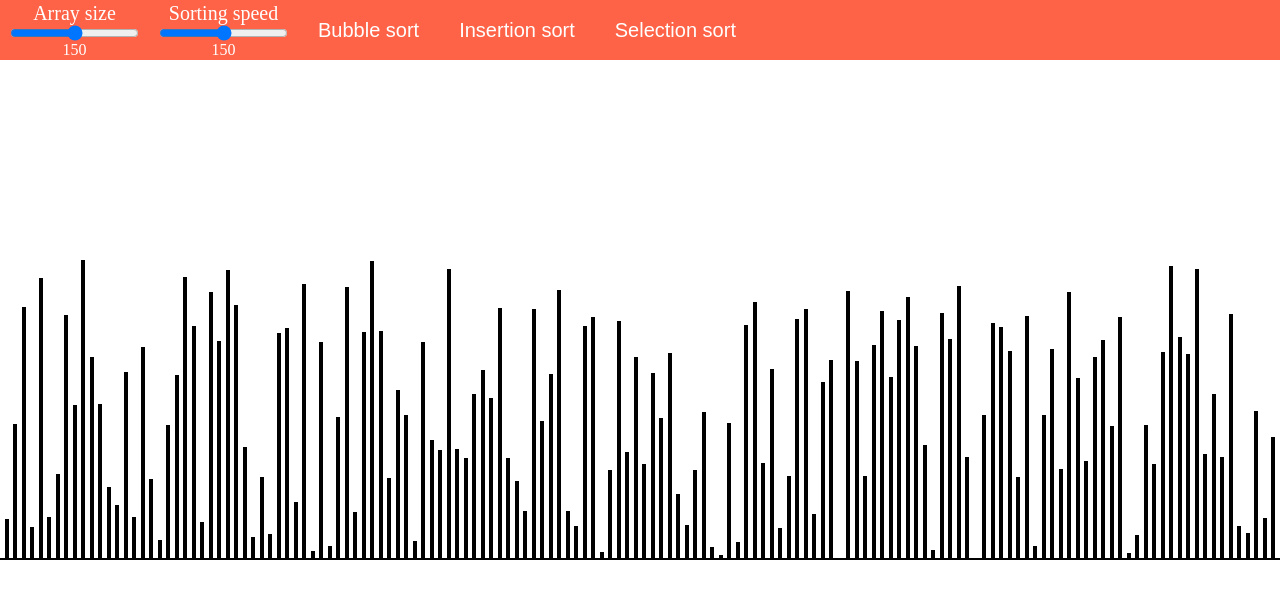
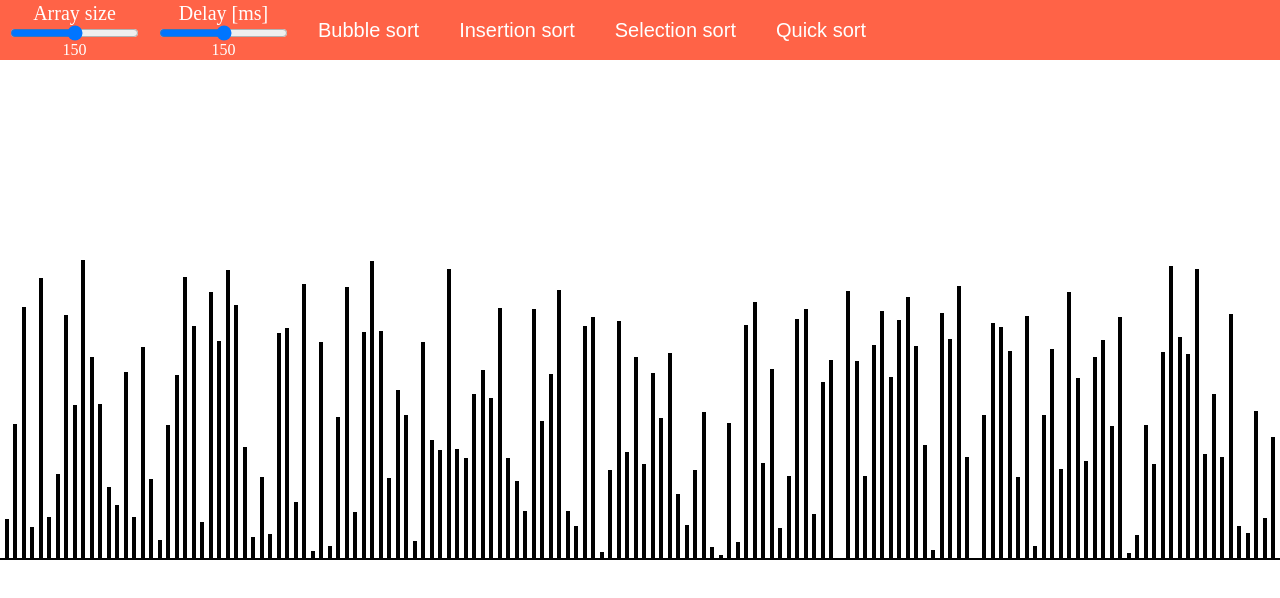
Before and after one commit to centek134/sort-me, a website: page index.html in a window 1280 px wide. Drawn offline with Linux system fonts and the light colour scheme.

Commit message:
added quicksort button

```diff
--- a/index.html
+++ b/index.html
@@ -17,14 +17,15 @@
                 <output>150</output>
             </div>
             <div class="nav_div">
-                <label for="sort_speed">Sorting speed</label>
+                <label for="sort_speed">Delay [ms]</label>
                 <input type="range" name="sort_speed" id="arr_speed_input" min="5" max="300" oninput="this.nextElementSibling.value = this.value">
                 <output>150</output>
             </div>
                 <button id="btn_bubble" class="nav_btn">Bubble sort</button>
                 <button id="btn_insertion" class="nav_btn">Insertion sort</button>
                 <button id="btn_selection" class="nav_btn">Selection sort</button>
-        </nav>
+                <button id="btn_quick" class="nav_btn">Quick sort</button>
+            </nav>
         <div id="graph" class="graph"></div>
     </div>
     <script src="./scripts/main.js"></script>
```
